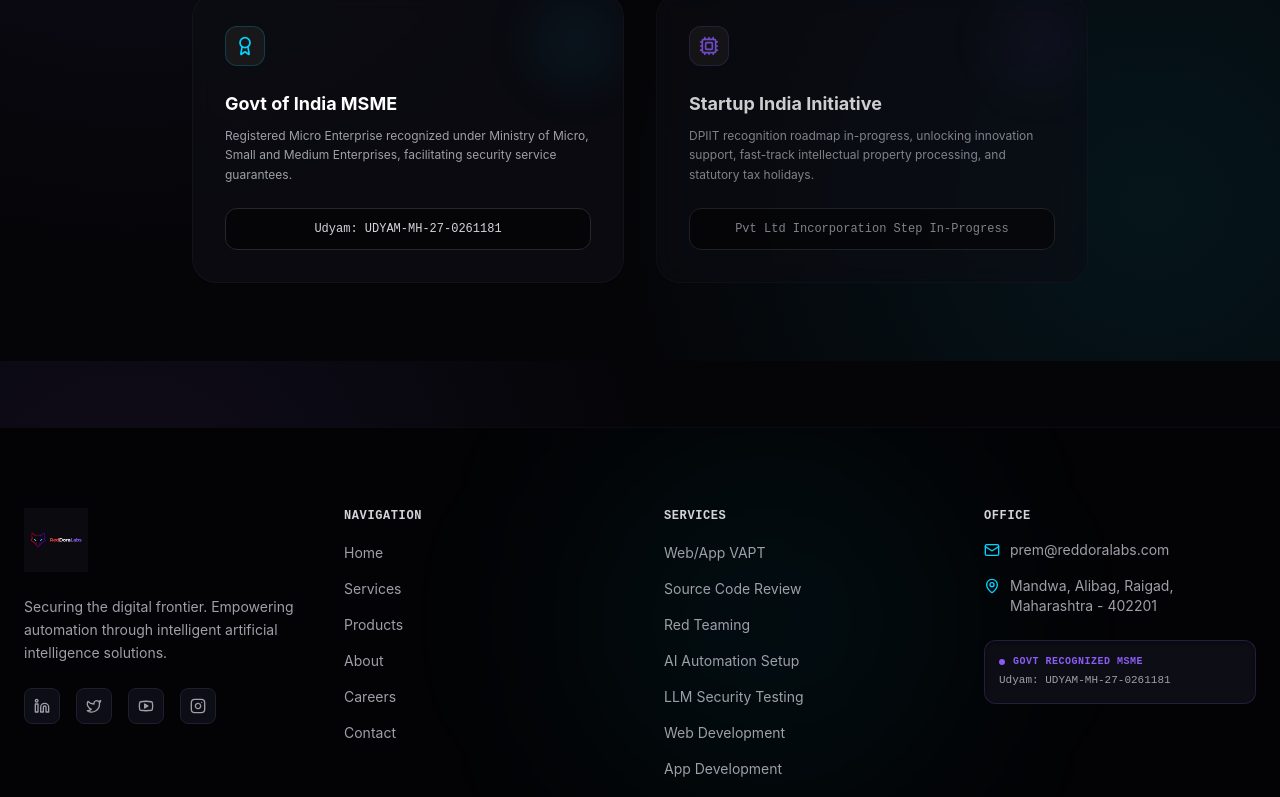
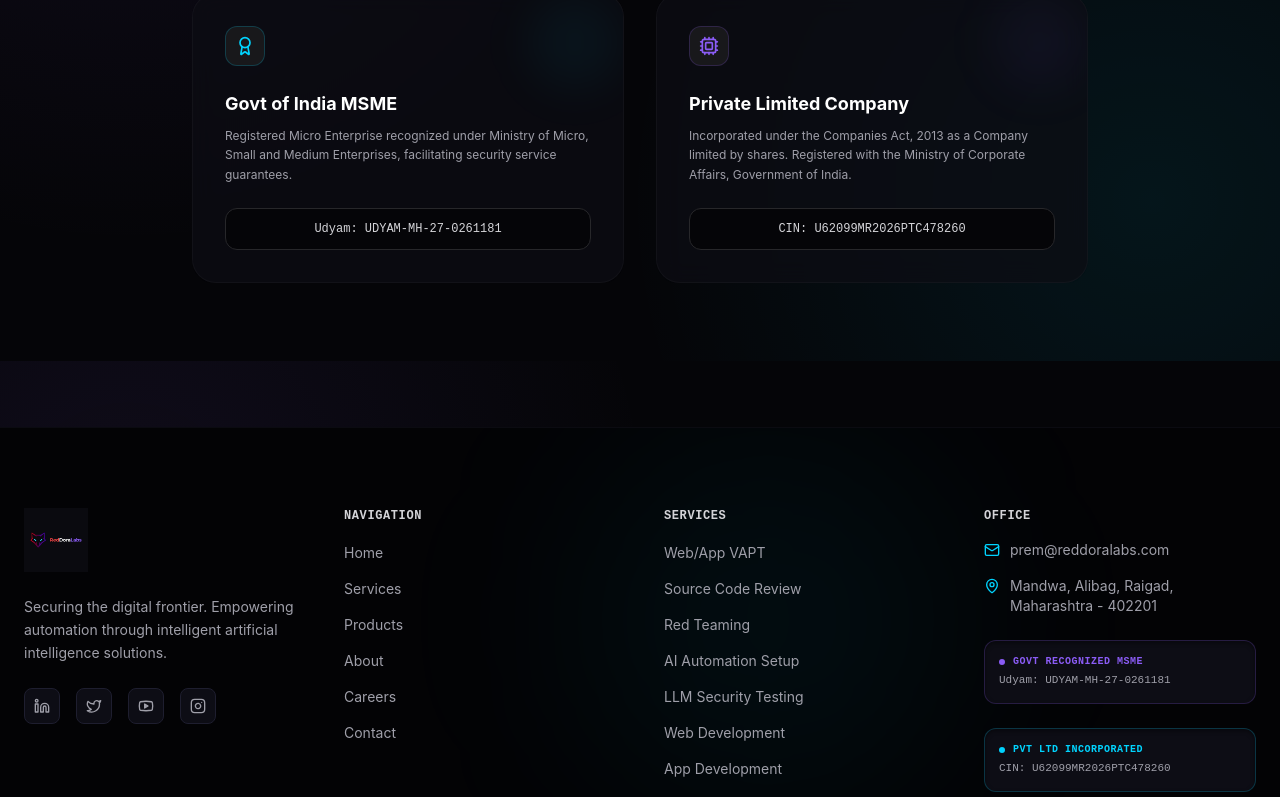
Before and after one commit to RedDoraLabs/reddoralabs.com, a Next.js app: page /about in a window 1280 px wide. Shown: the part 2039-2836 px from the top of the page. Built offline with nearby package versions, Linux system fonts and the light colour scheme.

Commit message:
REDDORA LABS PRIVATE LIMITED - Officially Incorporated - Added CIN U62099MR2026PTC478260 across website

```diff
--- a/src/app/about/page.tsx
+++ b/src/app/about/page.tsx
@@ -233,20 +233,20 @@
               </div>
             </div>
 
-            {/* Startup India DPIIT */}
-            <div className="glass p-8 rounded-3xl border border-zinc-900 relative overflow-hidden flex flex-col justify-between opacity-80">
+            {/* Pvt Ltd Incorporation */}
+            <div className="glass p-8 rounded-3xl border border-zinc-900 relative overflow-hidden flex flex-col justify-between">
               <div className="absolute top-0 right-0 w-24 h-24 bg-secondary/5 rounded-full filter blur-xl pointer-events-none" />
               <div>
                 <div className="w-10 h-10 rounded-xl bg-zinc-900 border border-secondary/20 flex items-center justify-center mb-6">
                   <Cpu className="w-5 h-5 text-secondary" />
                 </div>
-                <h3 className="text-lg font-bold text-white mb-2">Startup India Initiative</h3>
+                <h3 className="text-lg font-bold text-white mb-2">Private Limited Company</h3>
                 <p className="text-zinc-400 text-xs leading-relaxed mb-6">
-                  DPIIT recognition roadmap in-progress, unlocking innovation support, fast-track intellectual property processing, and statutory tax holidays.
+                  Incorporated under the Companies Act, 2013 as a Company limited by shares. Registered with the Ministry of Corporate Affairs, Government of India.
                 </p>
               </div>
-              <div className="p-3 bg-[#050508] rounded-xl border border-zinc-800 text-center font-mono text-xs text-zinc-400">
-                Pvt Ltd Incorporation Step In-Progress
+              <div className="p-3 bg-[#050508] rounded-xl border border-zinc-800 text-center font-mono text-xs text-zinc-300">
+                CIN: U62099MR2026PTC478260
               </div>
             </div>
           </div>
--- a/src/app/page.tsx
+++ b/src/app/page.tsx
@@ -390,12 +390,17 @@
                 <div className="w-16 h-16 rounded-2xl bg-zinc-900 border border-primary/20 flex items-center justify-center mb-4">
                   <Award className="w-8 h-8 text-primary" />
                 </div>
-                <h3 className="text-xl font-bold text-white mb-2">Government Registered MSME</h3>
+                <h3 className="text-xl font-bold text-white mb-2">Government Registered Company</h3>
                 <p className="text-zinc-400 text-xs max-w-xs mb-4">
-                  Fully recognized Micro Enterprise under the Ministry of MSME, Government of India.
+                  Incorporated Private Limited Company & recognized Micro Enterprise under the Government of India.
                 </p>
-                <div className="px-4 py-2 bg-[#050508]/80 border border-zinc-800 rounded-lg text-zinc-300 font-mono text-xs">
-                  UDYAM-MH-27-0261181
+                <div className="flex flex-col gap-2">
+                  <div className="px-4 py-2 bg-[#050508]/80 border border-primary/30 rounded-lg text-zinc-200 font-mono text-xs">
+                    CIN: U62099MR2026PTC478260
+                  </div>
+                  <div className="px-4 py-2 bg-[#050508]/80 border border-zinc-800 rounded-lg text-zinc-400 font-mono text-xs">
+                    UDYAM-MH-27-0261181
+                  </div>
                 </div>
               </div>
             </div>
--- a/src/components/Footer.tsx
+++ b/src/components/Footer.tsx
@@ -171,6 +171,19 @@
                   Udyam: UDYAM-MH-27-0261181
                 </span>
               </div>
+
+              {/* CIN Badge */}
+              <div className="mt-2 p-3.5 rounded-xl bg-[#0d0d15] border border-primary/20 flex flex-col gap-1 shadow-inner shadow-black/40">
+                <div className="flex items-center gap-2">
+                  <div className="w-1.5 h-1.5 rounded-full bg-primary animate-pulse" />
+                  <span className="font-mono text-[10px] font-bold text-primary uppercase tracking-wider">
+                    Pvt Ltd Incorporated
+                  </span>
+                </div>
+                <span className="text-[11px] text-zinc-400 font-mono">
+                  CIN: U62099MR2026PTC478260
+                </span>
+              </div>
             </div>
           </div>
         </div>
```
